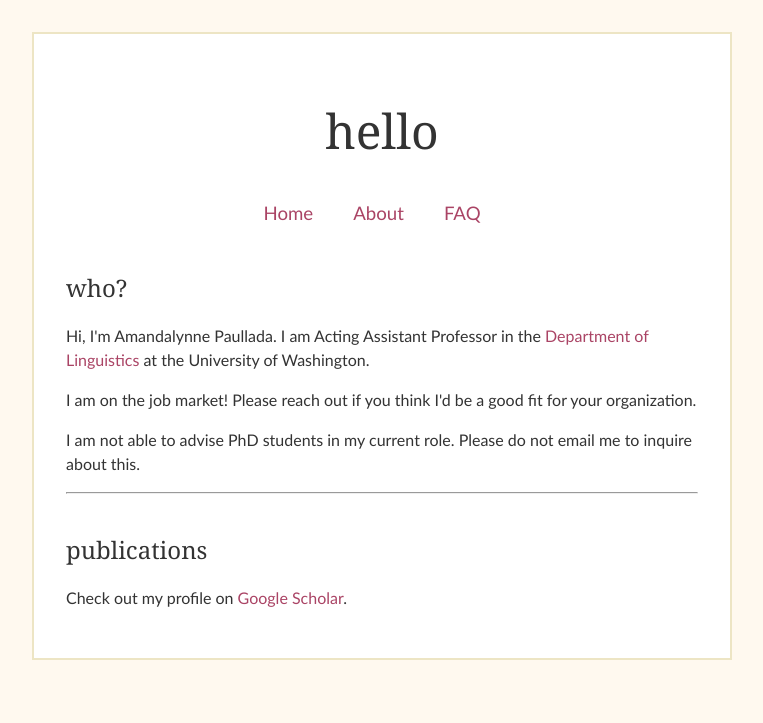
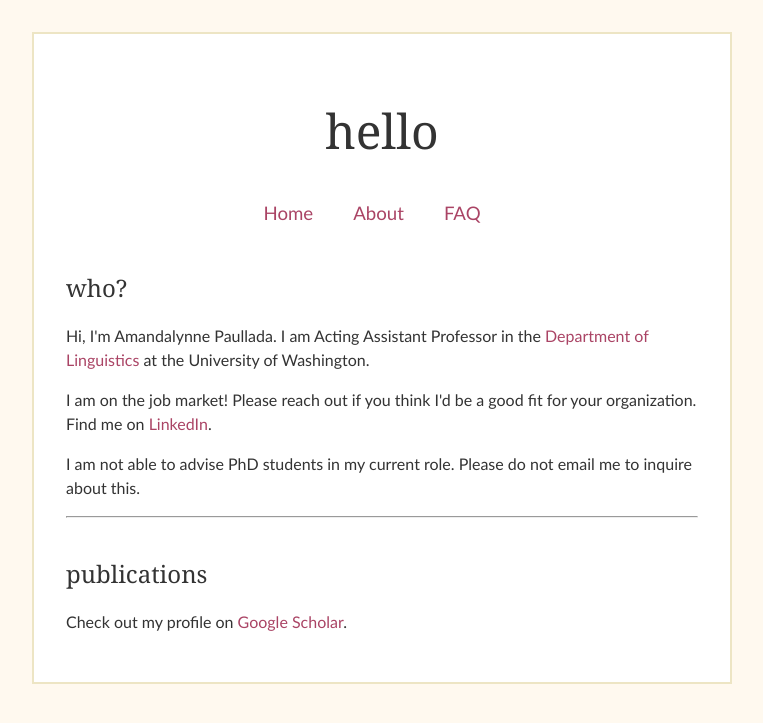
Before and after one commit to amandalynne/amandalynne.github.io, a Jekyll site: the page built from index.html, in a window 1280 px wide. Shown: the top 723 px of the page, without its empty margins (258-1021 px from the left). Built offline with Jekyll 4.4.1, drawn with Linux system fonts in a browser that asks for light colours.

Commit message:
linkedin park

```diff
--- a/index.html
+++ b/index.html
@@ -6,7 +6,7 @@ header-title: hello
 
 <h2>who?</h2>
 <p>Hi, I'm Amandalynne Paullada. I am Acting Assistant Professor in the <a href="https://linguistics.washington.edu/">Department of Linguistics</a> at the University of Washington.</p>
-<p>I am on the job market! Please reach out if you think I'd be a good fit for your organization.</p>
+<p>I am on the job market! Please reach out if you think I'd be a good fit for your organization. Find me on <a href="https://www.linkedin.com/in/amandalynnepaullada/">LinkedIn</a>.</p>
 <p>I am not able to advise PhD students in my current role. Please do not email me to inquire about this.</p>
 <hr>
 
```
